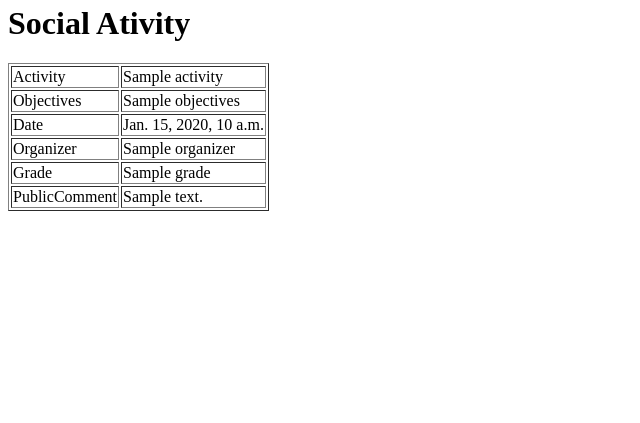
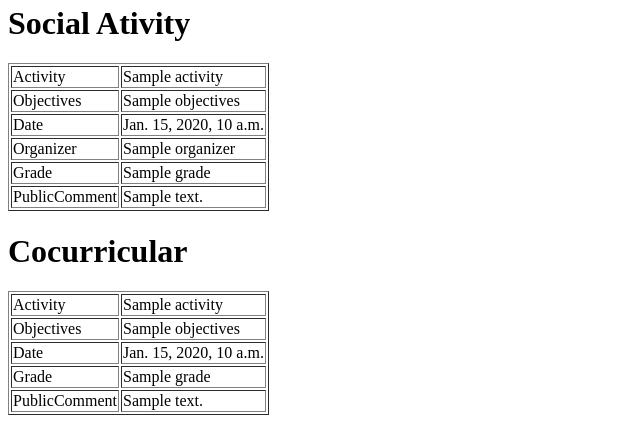
Before and after one commit to Morganhrdd/sms, a Django app: template templates/students/DisplayReport.html in a window 1280 px wide. Shown: the part 1896-2319 px from the top of the page, without its empty margins (0-640 px from the left). Before the commit the page ends 2107 px from the top, so only its background shows below. Run offline with Django 3.2, Linux system fonts and the light colour scheme; the template is opened without the code that fills it: most values are stand-ins (such as "Sample title", 1, 10 or a date in 2020).

Commit message:
added cocurricular in report

```diff
--- a/students/views.py
+++ b/students/views.py
@@ -1323,6 +1323,7 @@ def display_report(request, regno=None, year=None):
         physical_fitness_info_obj = PhysicalFitnessInfo()
     test_marks_objs = StudentTestMarks.objects.filter(StudentYearlyInformation=student_yearly_info)
     socialactivity_objs = SocialActivity.objects.filter(StudentYearlyInformation=student_yearly_info)
+    cocurricular_objs = CoCurricular.objects.filter(StudentYearlyInformation=student_yearly_info)
     data = {}
     data['basic_info'] = student_basic_info_obj
     data['additional_info'] = student_addtional_info
@@ -1331,6 +1332,7 @@ def display_report(request, regno=None, year=None):
     data['physical_fitness'] = physical_fitness_info_obj
     data['test_marks'] = test_marks_objs
     data['socialactivity'] = socialactivity_objs
+    data['cocurricular'] = cocurricular_objs
     return render_to_response(respage,data)
 # Used by HTML Report
 def attendance_add(request):
--- a/templates/students/DisplayReport.html
+++ b/templates/students/DisplayReport.html
@@ -259,8 +259,8 @@
         {% endfor %}
     </table>
     <h1>Social Ativity</h1>
+    {% for x in socialactivity %}
     <table border=1>
-        {% for x in socialactivity %}
         <tr>
             <td>Activity</td>
             <td>{{ x.Activity }}</td>
@@ -285,8 +285,33 @@
             <td>PublicComment</td>
             <td>{{ x.PublicComment }}</td>
         </tr>
-        {% endfor %}
     </table>
+    {% endfor %}
+    <h1>Cocurricular</h1>
+    {% for x in socialactivity %}
+    <table border=1>
+        <tr>
+            <td>Activity</td>
+            <td>{{ x.Activity }}</td>
+        </tr>
+        <tr>
+            <td>Objectives</td>
+            <td>{{ x.Objectives }}</td>
+        </tr>
+        <tr>
+            <td>Date</td>
+            <td>{{ x.Date}}</td>
+        </tr>
+        <tr>
+            <td>Grade</td>
+            <td>{{ x.Grade }}</td>
+        </tr>
+        <tr>
+            <td>PublicComment</td>
+            <td>{{ x.PublicComment}}</td>
+        </tr>
+    </table>
+    {% endfor %}
 </body>
 </html>
 <tr>
```
